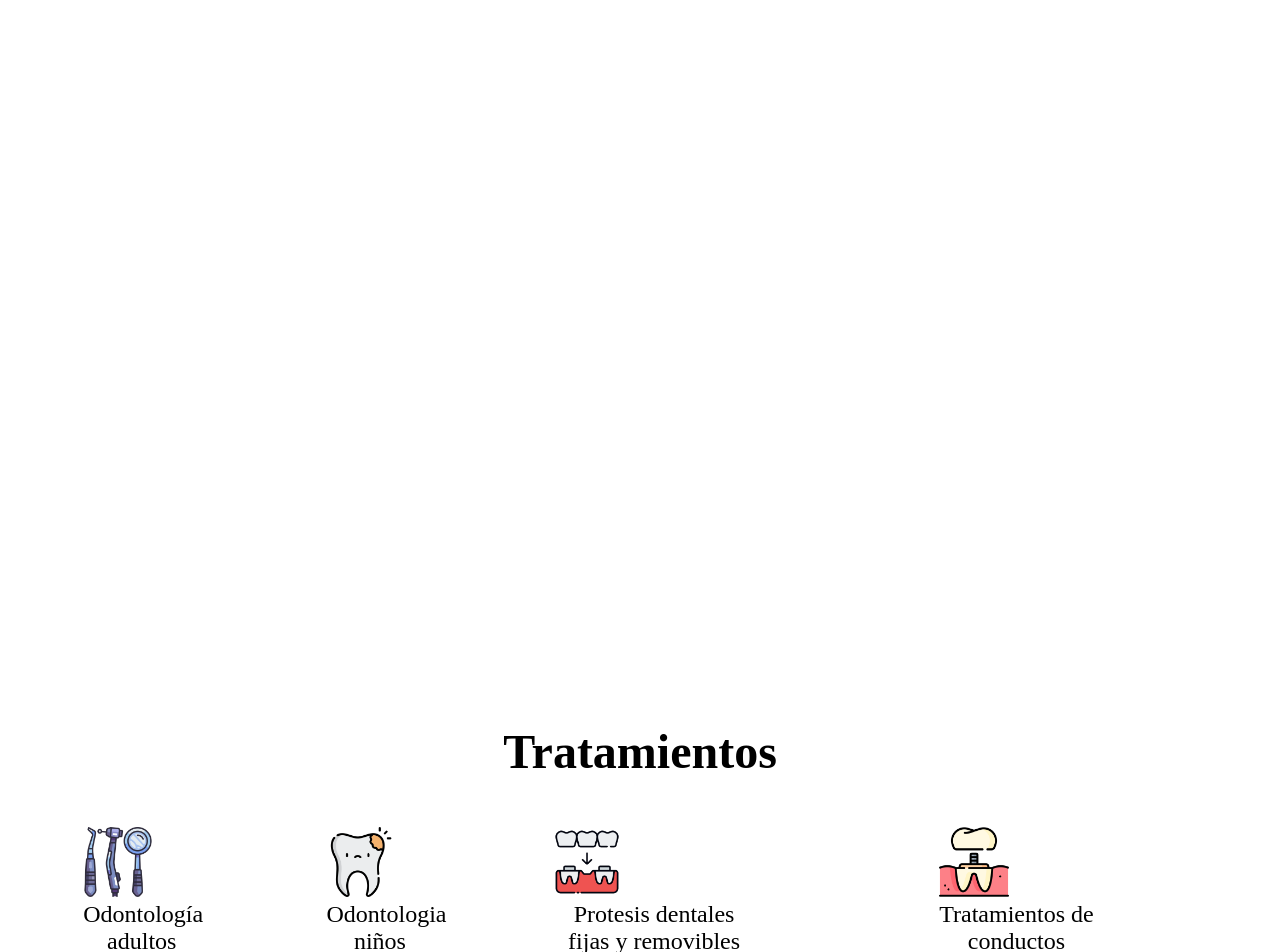
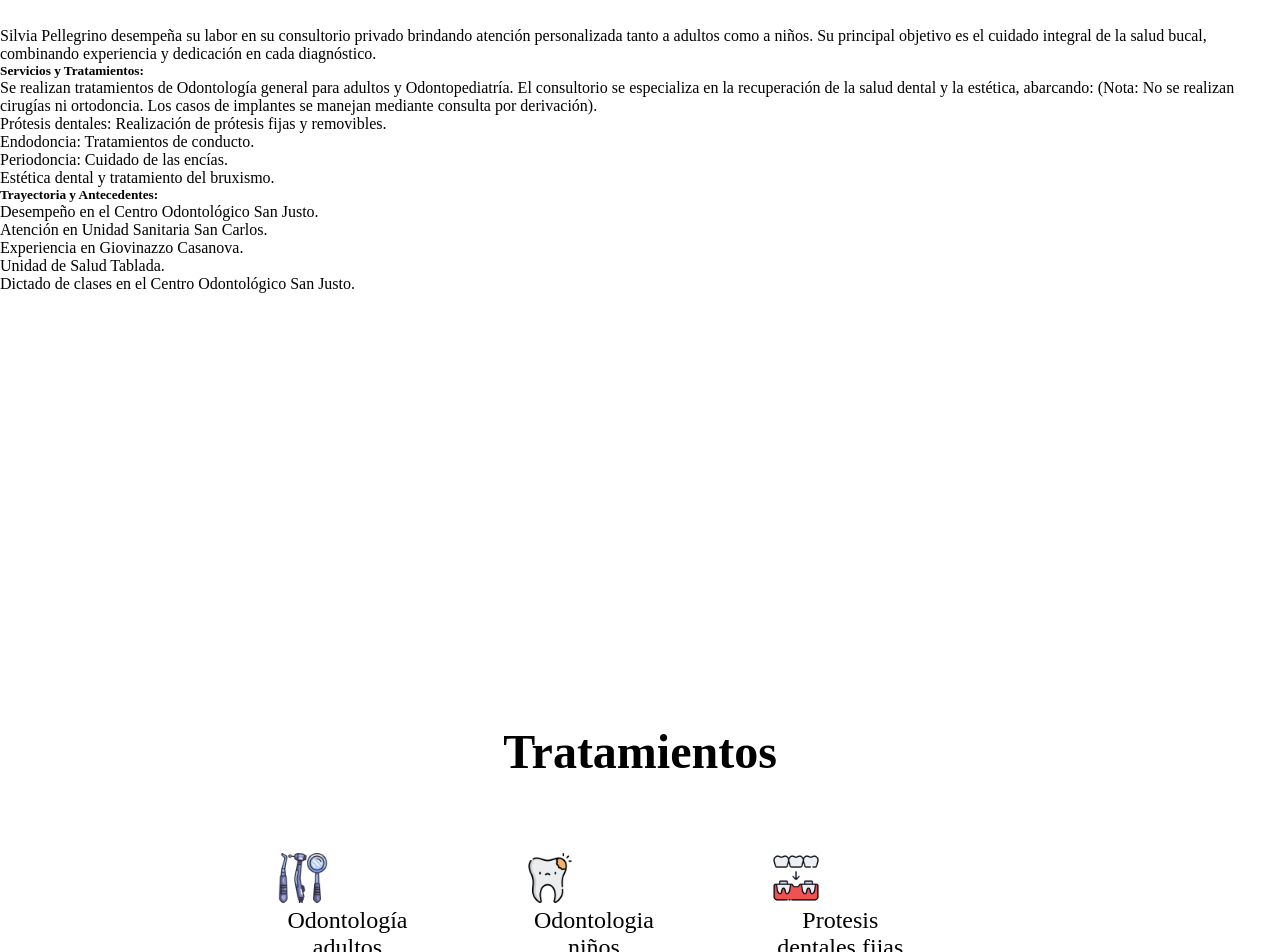
Before and after one commit to tomassale/Odontologia, a Next.js app in the folder client/: page / in a window 1280 px wide. Shown: the part 940-1892 px from the top of the page. Built offline with nearby package versions, Linux system fonts and the light colour scheme.

Commit message:
Added content & styles

```diff
--- a/client/app/_components/nosotros/Nosotros.tsx
+++ b/client/app/_components/nosotros/Nosotros.tsx
@@ -1,7 +1,12 @@
+import LeftComponent from "./left/LeftComponent";
+import RightComponent from "./right/RightComponent";
+
 export default function Nosotros() {
   return (
     <div className='nosotros'>
       <h1>Nosotros</h1>
+      <LeftComponent/>
+      <RightComponent/>
     </div>
   )
 }
--- /dev/null
+++ b/client/app/_components/nosotros/left/LeftComponent.tsx
@@ -0,0 +1,7 @@
+export default function LeftComponent() {
+  return (
+    <div className='leftComponent'>
+
+    </div>
+  )
+}
--- /dev/null
+++ b/client/app/_components/nosotros/right/RightComponent.tsx
@@ -0,0 +1,38 @@
+import UnorderedList from "./UnorderedList";
+
+export default function RightComponent() {
+
+  const servicios = [
+    "Prótesis dentales: Realización de prótesis fijas y removibles.",
+    "Endodoncia: Tratamientos de conducto.",
+    "Periodoncia: Cuidado de las encías.",
+    "Estética dental y tratamiento del bruxismo."
+  ];
+
+  const trayectoria = [
+    "Desempeño en el Centro Odontológico San Justo.",
+    "Atención en Unidad Sanitaria San Carlos.",
+    "Experiencia en Giovinazzo Casanova.",
+    "Unidad de Salud Tablada.",
+    "Dictado de clases en el Centro Odontológico San Justo."
+  ];
+
+  return (
+    <div className='rightComponent'>
+      <p>
+        Silvia Pellegrino desempeña su labor en su consultorio privado brindando atención personalizada tanto a adultos como a niños. Su principal objetivo es el cuidado integral de la salud bucal, combinando experiencia y dedicación en cada diagnóstico.
+      </p>
+      <h5>Servicios y Tratamientos:</h5>
+      <p>
+        Se realizan tratamientos de Odontología general para adultos y Odontopediatría.
+        El consultorio se especializa en la recuperación de la salud dental y la estética, abarcando:
+        (Nota: No se realizan cirugías ni ortodoncia. Los casos de implantes se manejan mediante consulta por derivación).
+      </p>
+      <UnorderedList item={servicios}/>
+      <p>
+        <h5>Trayectoria y Antecedentes:</h5>
+      </p>
+      <UnorderedList item={trayectoria}/>
+    </div>
+  )
+}
--- /dev/null
+++ b/client/app/_components/nosotros/right/UnorderedList.tsx
@@ -0,0 +1,9 @@
+export default function UnorderedList({item}: Readonly<{item: string[]}>) {
+  return (
+    <ul>
+      {item.map((listItem, index) => (
+        <ul key={index}>{listItem}</ul>
+      ))}
+    </ul>
+  )
+}
--- a/client/app/_components/tratamientos/TratamientoItem.tsx
+++ b/client/app/_components/tratamientos/TratamientoItem.tsx
@@ -30,8 +30,8 @@ export default function TratamientoItem({data} : TratamientoProps) {
         <div className='item' key={img.id} >
           <Image
             src={img.src}
-            height={70}
-            width={70}
+            height={50}
+            width={50}
             alt={img.alt}
           />
           <p>{img.title}</p>
--- a/client/app/globals.scss
+++ b/client/app/globals.scss
@@ -175,27 +175,32 @@ body{
       display: flex;
       flex-wrap: wrap;
       justify-content: center;
-      width: 60%;
+      width: 80%;
       margin: auto;
+      justify-items: center;
       align-items: center;
-      gap: 3rem;
-      @media (#{$notebook}), (#{$desktop}) { width: 90%;}
+      gap: 1rem;
+
+      @media (#{$mini}), (#{$mobile}) { margin: 15% auto 0 }
+      @media (#{$tablet}) { margin: 10% auto 0 }
+      @media (#{$notebook}) { margin: 2% auto 0 }
+      @media (#{$notebook}), (#{$desktop}) { width: 60% }
+
       .item {
+        width: 18vw;
+        height: 18vh;
         opacity: 0;
         transform: translateY(40px);
         flex-shrink: 0;
-        height: max-content;
         transition: scale 0.3s ease;
-        @media (#{$notebook}), (#{$desktop}) {
-          img{
-            width: 160;
-            height: 160;
-          }
-        }
+
+        @media (#{$notebook}), (#{$desktop}) { img { width: 160; height: 160; }}
+
         p {
           text-align: center;
           font-size: .6rem;
           width: 60%;
+
           @media (#{$notebook}), (#{$desktop}) { font-size: 1.5rem; width: 60%; }
         }
         &:hover {
```
